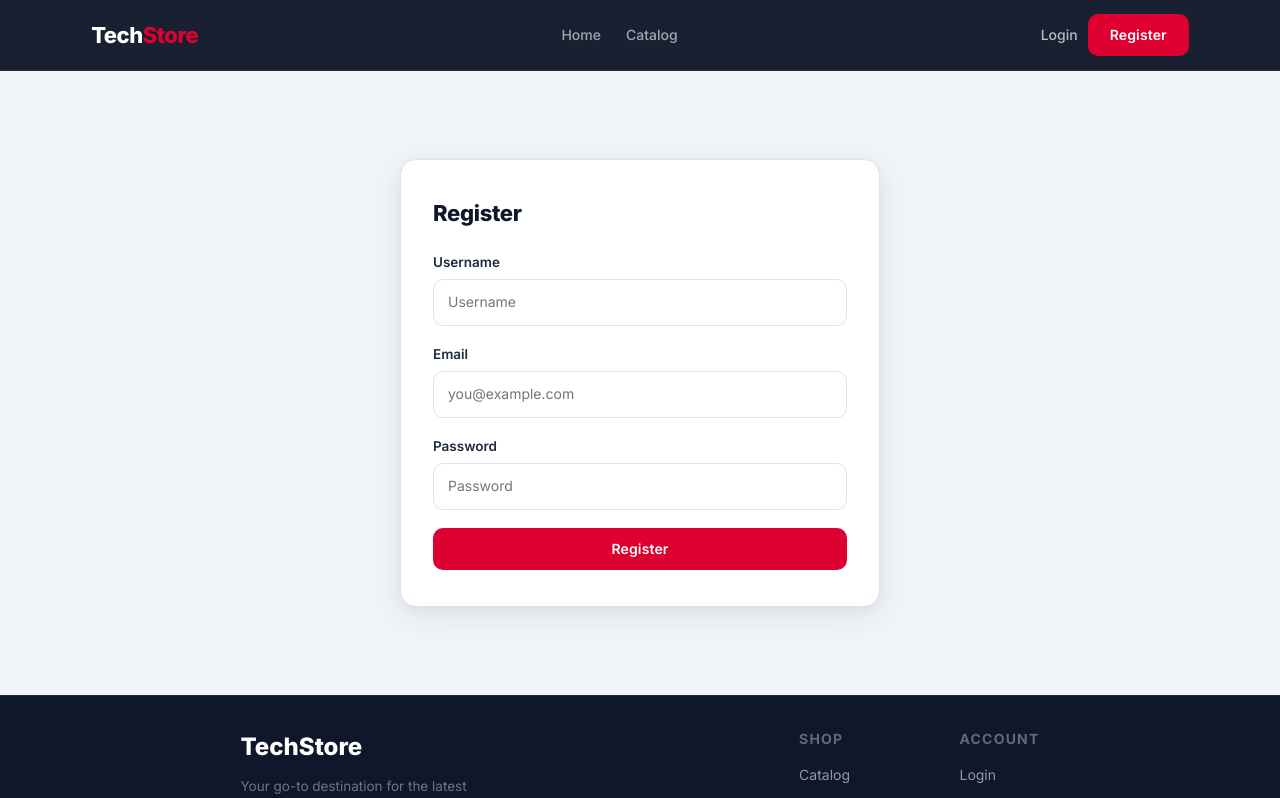
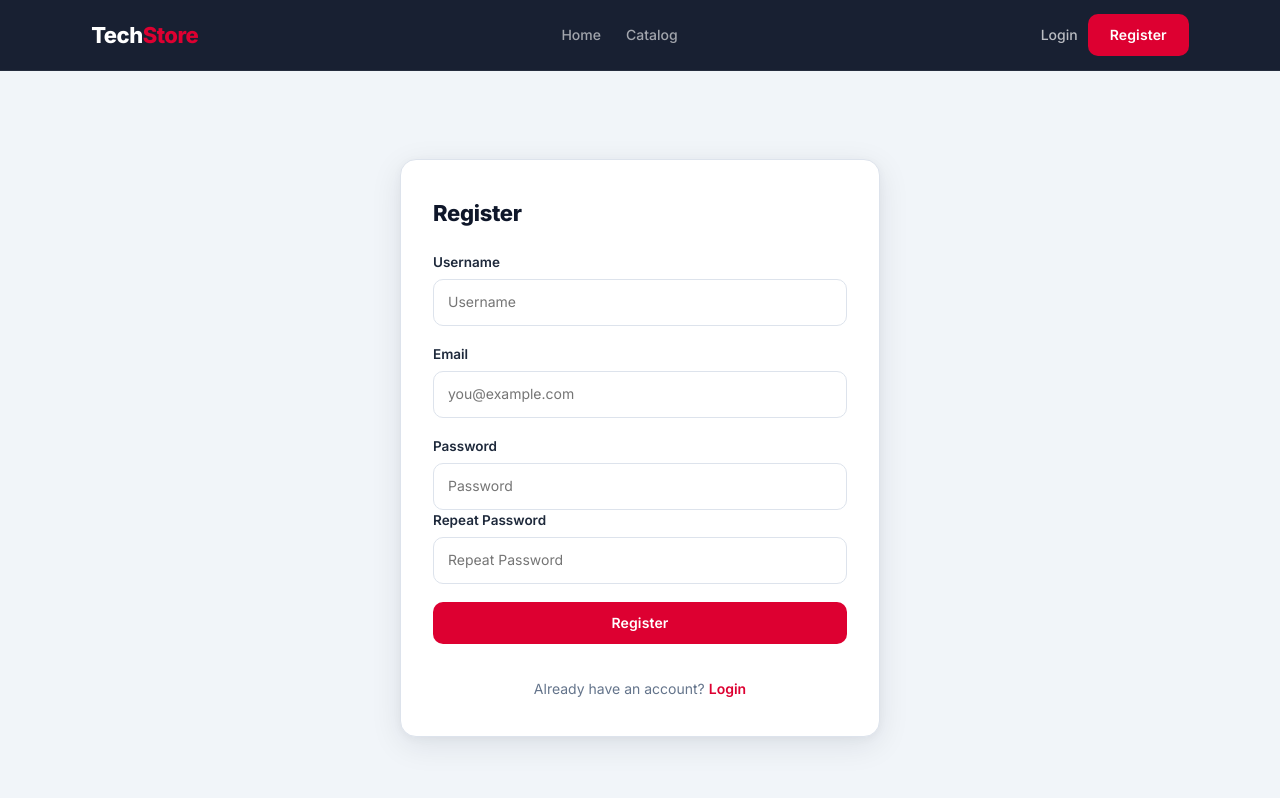
Before and after one commit to ZlatkoMarianov/Softuni-Angular-Project-26-TechStore, an Angular app in the folder client/: page /register in a window 1280 px wide. Shown: the top 798 px of the page. Built offline with nearby package versions, Linux system fonts and the light colour scheme; no server answers.

Commit message:
Add register form & validators

```diff
--- a/client/src/app/features/auth/register/register.component.html
+++ b/client/src/app/features/auth/register/register.component.html
@@ -1,25 +1,69 @@
 <section class="section">
     <div class="container">
-        <form class="form" novalidate>
+        <form class="form" [formGroup]="registerForm" (ngSubmit)="onRegister()" novalidate>
 
             <h2>Register</h2>
 
+            @if (errorMessage) {
+                <p class="error-message">{{ errorMessage }}</p>
+            }
+
             <div class="form-group">
                 <label for="reg-username">Username</label>
-                <input id="reg-username" type="text" placeholder="Username" autocomplete="username">
+                <input id="reg-username" type="text" placeholder="Username" autocomplete="username" formControlName="username">
+                @if (registerForm.get('username')?.invalid && registerForm.get('username')?.touched) {
+                    @if (registerForm.get('username')?.errors?.['required']) {
+                        <span class="field-error">Username is required</span>
+                    } @else if (registerForm.get('username')?.errors?.['minlength']) {
+                        <span class="field-error">Username must be at least 3 characters</span>
+                    }
+                }
             </div>
 
             <div class="form-group">
                 <label for="reg-email">Email</label>
-                <input id="reg-email" type="email" placeholder="you@example.com" autocomplete="email">
+                <input id="reg-email" type="email" placeholder="you@example.com" autocomplete="email" formControlName="email">
+                @if (registerForm.get('email')?.invalid && registerForm.get('email')?.touched) {
+                    @if (registerForm.get('email')?.errors?.['required']) {
+                        <span class="field-error">Email is required</span>
+                    } @else if (registerForm.get('email')?.errors?.['invalidEmail']) {
+                        <span class="field-error">Please enter a valid email</span>
+                    }
+                }
             </div>
 
-            <div class="form-group">
-                <label for="reg-password">Password</label>
-                <input id="reg-password" type="password" placeholder="Password" autocomplete="new-password">
+            <div formGroupName="passwords">
+                <div class="form-group">
+                    <label for="reg-password">Password</label>
+                    <input id="reg-password" type="password" placeholder="Password" autocomplete="new-password" formControlName="password">
+                    @if (passwordsGroup.get('password')?.invalid && passwordsGroup.get('password')?.touched) {
+                        @if (passwordsGroup.get('password')?.errors?.['required']) {
+                            <span class="field-error">Password is required</span>
+                        } @else if (passwordsGroup.get('password')?.errors?.['minlength']) {
+                            <span class="field-error">Password must be at least 6 characters</span>
+                        }
+                    }
+                </div>
+
+                <div class="form-group">
+                    <label for="reg-rePassword">Repeat Password</label>
+                    <input id="reg-rePassword" type="password" placeholder="Repeat Password" autocomplete="new-password" formControlName="rePassword">
+                    @if (passwordsGroup.get('rePassword')?.invalid && passwordsGroup.get('rePassword')?.touched) {
+                        @if (passwordsGroup.get('rePassword')?.errors?.['required']) {
+                            <span class="field-error">Repeat password is required</span>
+                        }
+                    }
+                    @if (passwordsGroup.errors?.['passwordsMismatch'] && passwordsGroup.get('rePassword')?.touched) {
+                        <span class="field-error">Passwords do not match</span>
+                    }
+                </div>
             </div>
 
-            <button class="btn" type="submit">Register</button>
+            <button class="btn" type="submit" [disabled]="isLoading">
+                @if (isLoading) { Loading... } @else { Register }
+            </button>
+
+            <p class="form-footer">Already have an account? <a routerLink="/login">Login</a></p>
 
         </form>
     </div>
--- a/client/src/app/features/auth/register/register.component.ts
+++ b/client/src/app/features/auth/register/register.component.ts
@@ -1,10 +1,63 @@
-import { Component } from '@angular/core';
-import { RouterLink } from '@angular/router';
+import { Component, inject } from '@angular/core';
+import { FormBuilder, FormGroup, ReactiveFormsModule, Validators } from '@angular/forms';
+import { Router, RouterLink } from '@angular/router';
+import { AuthService } from '../../../core/services/auth.service';
+import { emailValidator } from '../../../shared/validators/email.validator';
+import { passwordsMatchValidator } from '../../../shared/validators/passwordMatch.validator';
 
 @Component({
   selector: 'app-register',
-  imports: [RouterLink],
+  imports: [ReactiveFormsModule, RouterLink],
   templateUrl: './register.component.html',
   styleUrl: './register.component.css',
 })
-export class RegisterComponent {}
+export class RegisterComponent {
+  private authService = inject(AuthService);
+  private router = inject(Router);
+  private fb = inject(FormBuilder);
+
+  isLoading = false;
+  errorMessage = '';
+
+  registerForm: FormGroup = this.fb.group({
+    username: ['', [Validators.required, Validators.minLength(3)]],
+    email: ['', [Validators.required, emailValidator()]],
+    passwords: this.fb.group({
+      password: ['', [Validators.required, Validators.minLength(6)]],
+      rePassword: ['', [Validators.required]],
+    }, { validators: passwordsMatchValidator }),
+  });
+
+  get passwordsGroup(): FormGroup {
+    return this.registerForm.get('passwords') as FormGroup;
+  }
+
+  onRegister(): void {
+    if (this.registerForm.invalid) {
+      this.registerForm.markAllAsTouched();
+      return;
+    }
+
+    this.isLoading = true;
+    this.errorMessage = '';
+
+    const { username, email, passwords } = this.registerForm.value;
+
+    this.authService.register({
+      username,
+      email,
+      password: passwords.password,
+      rePassword: passwords.rePassword,
+    }).subscribe({
+      next: (user) => {
+        this.authService.setUser(user);
+        this.isLoading = false;
+        this.router.navigate(['/home']);
+      },
+      error: (err) => {
+        this.isLoading = false;
+        this.errorMessage = err.error?.message || 'Registration failed. Please try again.';
+      },
+    });
+  }
+}
--- a/client/src/app/layout/footer/footer.component.html
+++ b/client/src/app/layout/footer/footer.component.html
@@ -3,7 +3,7 @@
     <div class="footer-inner">
 
       <div class="footer-brand">
-        <a class="logo" routerLink="/home">Tech<span>Store</span></a>
+        <a class="logo" routerLink="/">Tech<span>Store</span></a>
         <p>Your go-to destination for the latest tech products at the best prices.</p>
       </div>
 
--- a/client/src/app/layout/header/header.component.html
+++ b/client/src/app/layout/header/header.component.html
@@ -1,25 +1,25 @@
 <header class="header">
   <div class="container header-inner">
 
-    <a class="logo" routerLink="/home">Tech<span>Store</span></a>
+    <a class="logo" routerLink="/">Tech<span>Store</span></a>
 
     <nav class="nav">
       <a routerLink="/home" routerLinkActive="active">Home</a>
       <a routerLink="/catalog" routerLinkActive="active">Catalog</a>
       @if (authService.isLoggedIn()) {
-        <a routerLink="/favorites" routerLinkActive="active">Favorites</a>
-        <a routerLink="/my-products" routerLinkActive="active">My Products</a>
+      <a routerLink="/favorites" routerLinkActive="active">Favorites</a>
+      <a routerLink="/my-products" routerLinkActive="active">My Products</a>
       }
     </nav>
 
     <div class="auth">
       @if (authService.isLoggedIn()) {
-        <!-- <span class="username">{{ authService.currentUser()?.username }}</span> -->
-        <!-- <a routerLink="/products/create" class="btn">Add Product</a> -->
-        <!-- <button class="btn btn-logout" (click)="logout()">Logout</button> -->
+      <span class="username">{{ authService.currentUser()?.username }}</span>
+      <!-- <a routerLink="/products/create" class="btn">Add Product</a> -->
+      <button class="btn btn-logout" (click)="logout()">Logout</button>
       } @else {
-        <a routerLink="/login" routerLinkActive="active">Login</a>
-        <a routerLink="/register" class="btn" routerLinkActive="active">Register</a>
+      <a routerLink="/login" routerLinkActive="active">Login</a>
+      <a routerLink="/register" class="btn" routerLinkActive="active">Register</a>
       }
     </div>
 
--- /dev/null
+++ b/client/src/app/shared/validators/email.validator.ts
@@ -0,0 +1,11 @@
+import { AbstractControl, ValidatorFn } from '@angular/forms';
+
+export function emailValidator(): ValidatorFn {
+  return (control: AbstractControl) => {
+    const value = control.value?.trim();
+
+    if (!value) return null;
+    const isValid = /^[^\s@]+@[^\s@]+\.[^\s@]+$/.test(value);
+    return isValid ? null : { invalidEmail: true };
+  };
+}
--- /dev/null
+++ b/client/src/app/shared/validators/passwordMatch.validator.ts
@@ -0,0 +1,12 @@
+import { AbstractControl, ValidationErrors, ValidatorFn } from "@angular/forms";
+
+export const passwordsMatchValidator: ValidatorFn = (control: AbstractControl): ValidationErrors | null => {
+  const password = control.get('password')?.value;
+  const rePassword = control.get('rePassword')?.value;
+
+  if (!password || !rePassword) {
+    return null;
+  }
+
+  return password === rePassword ? null : { passwordsMismatch: true };
+};
--- a/client/src/styles.css
+++ b/client/src/styles.css
@@ -435,3 +435,36 @@ textarea:focus-visible {
     margin-top: 14px;
   }
 }
+
+.error-message {
+  color: var(--color-danger);
+  background: #fff5f5;
+  border: 1px solid var(--color-danger);
+  padding: 0.75rem;
+  border-radius: 6px;
+  margin-bottom: 1rem;
+  font-size: 0.9rem;
+}
+
+.field-error {
+  color: var(--color-danger);
+  font-size: 0.8rem;
+  margin-top: 0.25rem;
+  display: block;
+}
+
+.form-footer {
+  text-align: center;
+  margin-top: 1rem;
+  font-size: 0.9rem;
+  color: var(--color-muted);
+}
+
+.form-footer a {
+  color: var(--color-primary);
+  text-decoration: none;
+}
+
+.form-footer a:hover {
+  text-decoration: underline;
+}
```
